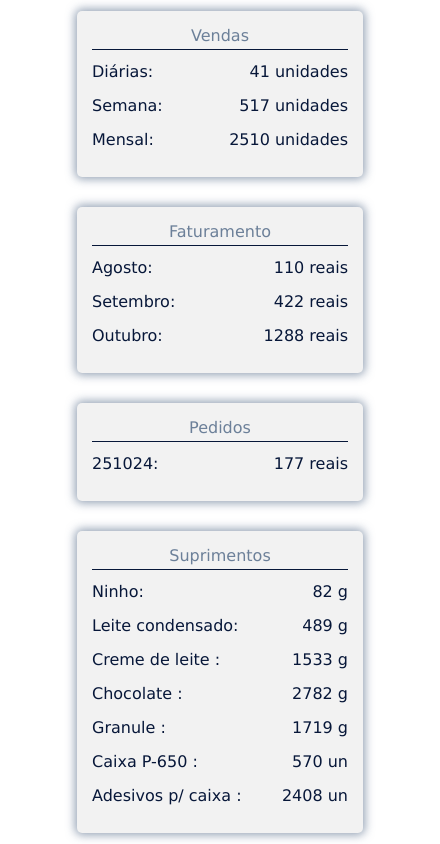
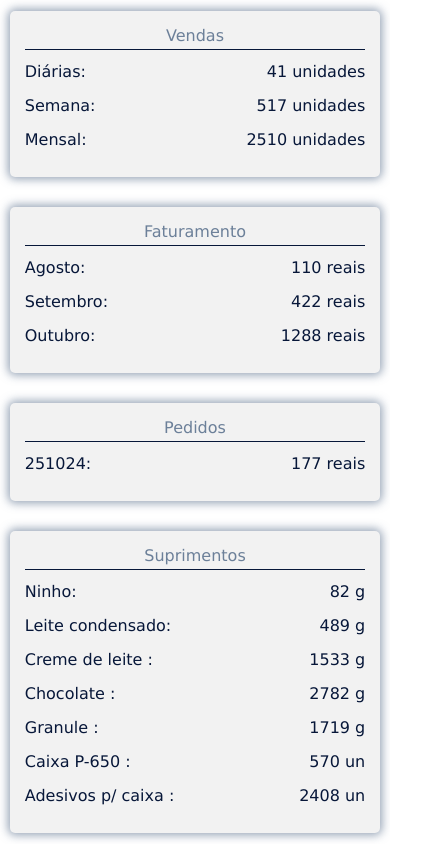
Before and after one commit to Sousa-Diin/eewdoces, a React (Vite) app: page /eewdoces/busi in a window 390 px wide. Shown: the whole page, 440 px wide, since content can reach past the window. Built offline with nearby package versions, Linux system fonts and the light colour scheme.

Commit message:
enviando projeto para deploy

```diff
--- a/frontend/src/components/card/card2col/card2col.css
+++ b/frontend/src/components/card/card2col/card2col.css
@@ -34,7 +34,7 @@
 
 @media only screen and (min-width:190px) and (max-width:650px){
   .section {
-    width: 65%;
+    min-width:95%;
   }
 
   .section h2 {
--- a/frontend/src/pages/business/business.css
+++ b/frontend/src/pages/business/business.css
@@ -20,8 +20,8 @@
     align-items: center;
     justify-content: space-around;
     flex-flow: column;
-    width: 99%;
-    min-width:440px;
+    width: 100dvw;
+    min-width:100%;
     font-size: 1rem;
     gap: .5em;
 
```
